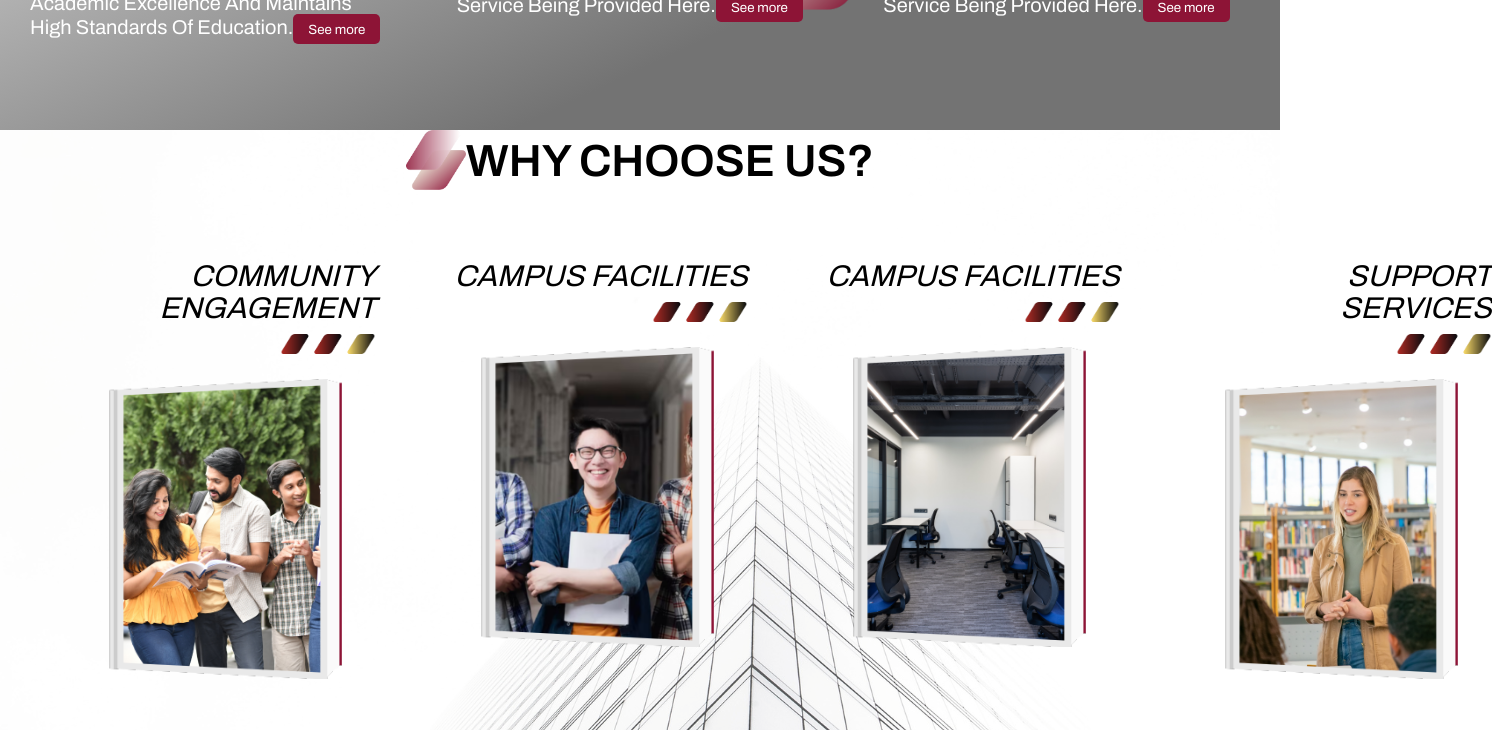
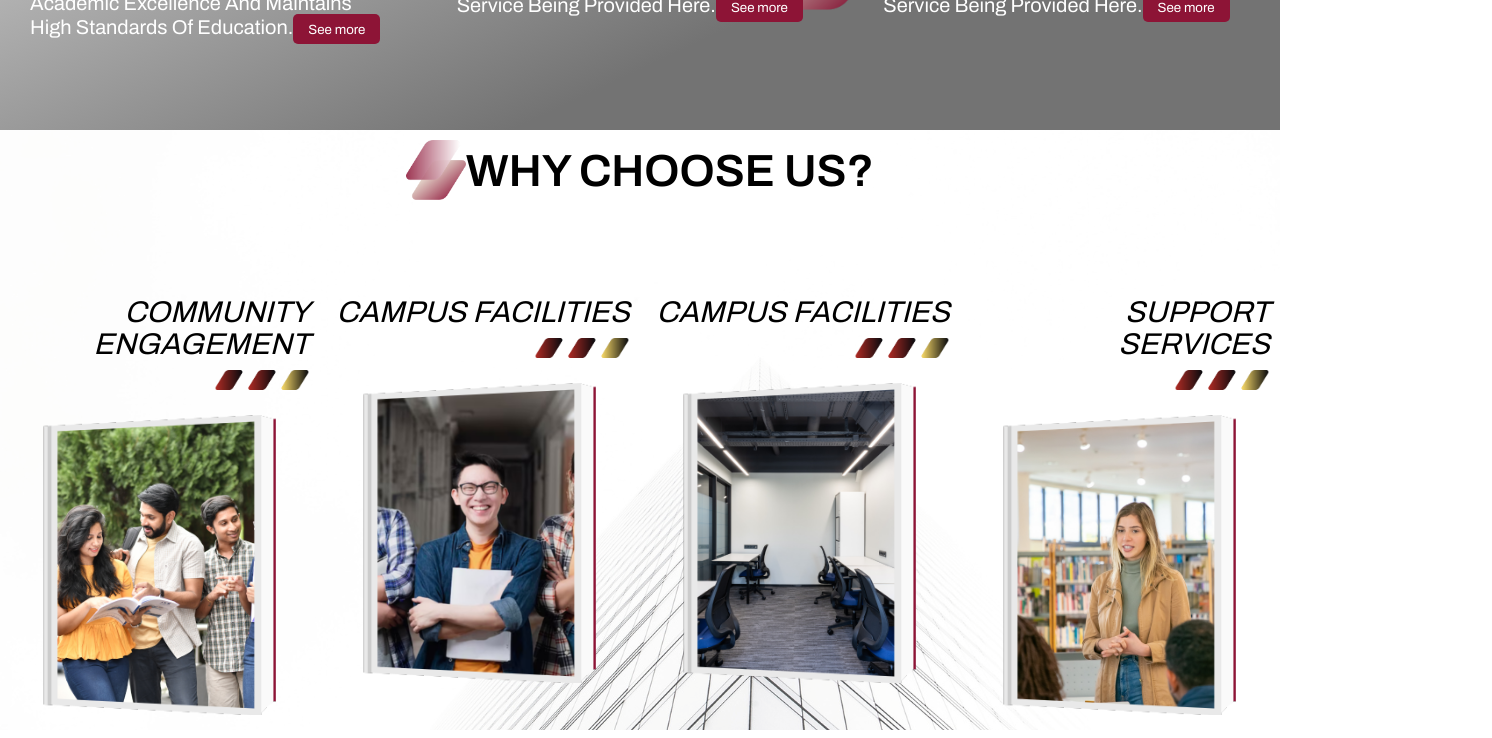
Before and after one commit to edwardJoeDev/MP2, a React (Create React App) app in the folder university-website-app/: page / in a window 1280 px wide. Shown: the part 1320-2058 px from the top of the page, 1492 px wide, since content can reach past the window. Built offline with nearby package versions, Linux system fonts and the light colour scheme.

Commit message:
updated students

```diff
--- a/university-website-app/src/Components/data.js
+++ b/university-website-app/src/Components/data.js
@@ -49,7 +49,7 @@ export const students = [
     imageId:"0",
 },
 
-    {id:2,
+    {id:1,
     fisrtName:"Michael Edward",
     lastName:"Protacio",
     age:20,
--- a/university-website-app/src/css/Whychooseus.css
+++ b/university-website-app/src/css/Whychooseus.css
@@ -1,4 +1,5 @@
 .choose-us {
+    margin: 10;
     height: 600px;
     width: 100%;
     display: flex;
@@ -11,6 +12,7 @@
 }
 
 .choose-us-div {
+    padding: 10px;
     display: flex;
     align-items: center;
     font-size: 30px;
@@ -23,6 +25,7 @@
 }
 
 .choose-us-cards {
+    width: 100%;
     display: flex;
     justify-content: space-around;
 }
@@ -31,7 +34,6 @@
     display: flex;
     flex-direction: column;
     align-items: end;
-    margin: 0 3% 3% 3%;
 }
 
 .choose-us-card > p {
```
